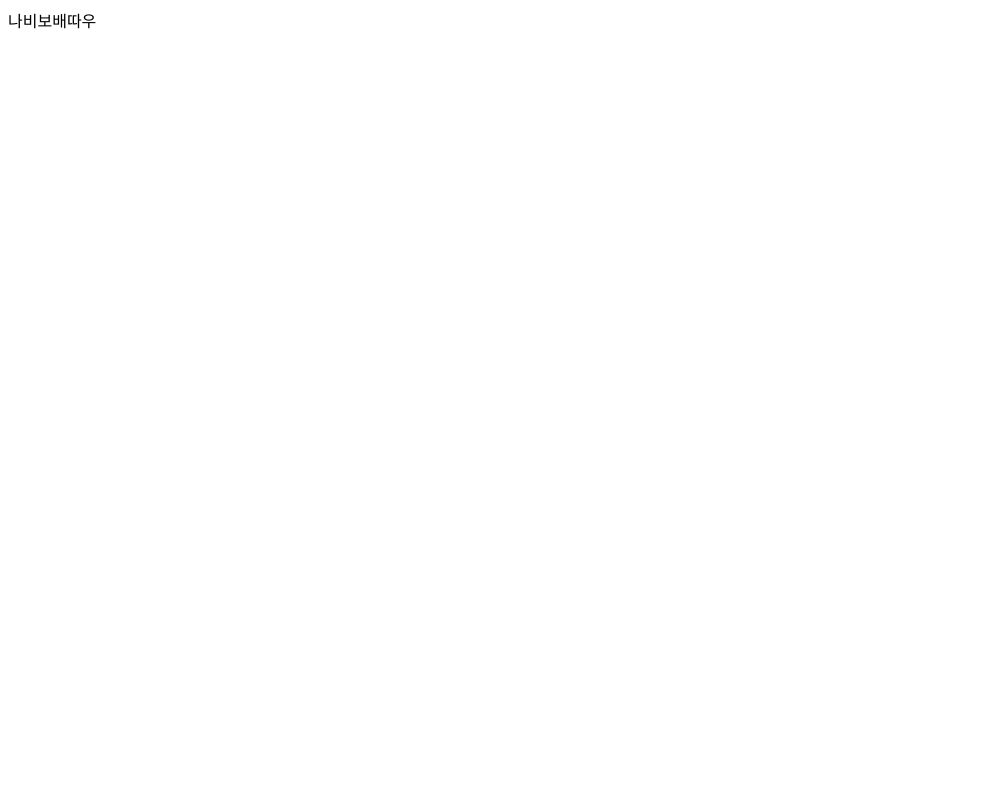
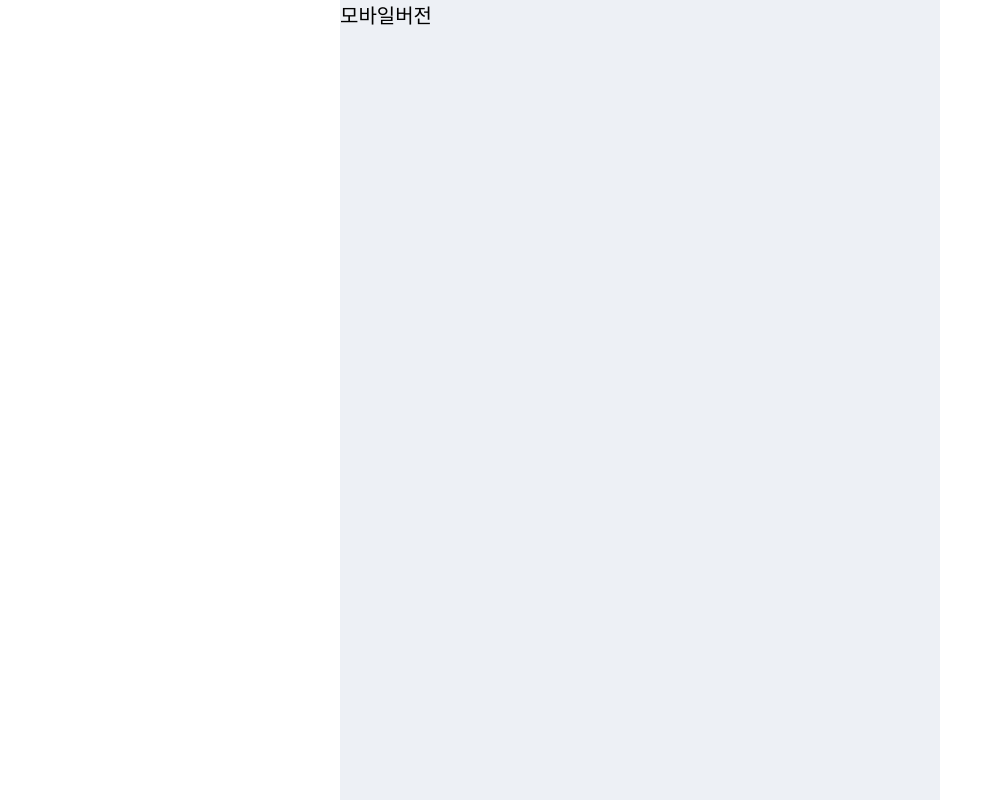
Before and after one commit to pet-reservation/auto-gagu-mobile, a Next.js app: page / in a window 1280 px wide. Shown: the whole page, without its empty margins (0-994 px from the left). Built offline with nearby package versions, Linux system fonts and the light colour scheme.

Commit message:
GlobalStyled, Theme 적용

```diff
--- a/src/pages/_app.tsx
+++ b/src/pages/_app.tsx
@@ -7,13 +7,18 @@ import {
 } from '@tanstack/react-query';
 import React from 'react';
 import { RecoilRoot } from 'recoil';
+import { GlobalStyle } from 'styles/Global';
+import { Theme } from 'styles/Theme';
 export default function App({ Component, pageProps }: AppProps) {
   const [queryClient] = React.useState(() => new QueryClient());
   return (
     <QueryClientProvider client={queryClient}>
-      <Hydrate>
+      <Hydrate state={pageProps.dehydratedState}>
         <RecoilRoot>
-          <Component {...pageProps} />
+          <ThemeProvider theme={Theme}>
+            <GlobalStyle />
+            <Component {...pageProps} />
+          </ThemeProvider>
         </RecoilRoot>
       </Hydrate>
     </QueryClientProvider>
--- a/src/pages/index.tsx
+++ b/src/pages/index.tsx
@@ -1,3 +1,8 @@
+import styled from 'styled-components';
+
+const Text = styled.div`
+  font-size: ${({ theme }) => theme.fontSize.title20};
+`;
 export default function Home() {
-  return <div>나비보배따우</div>;
+  return <Text>모바일버전</Text>;
 }
--- /dev/null
+++ b/styles/Global.tsx
@@ -0,0 +1,13 @@
+import { createGlobalStyle } from 'styled-components';
+
+export const GlobalStyle = createGlobalStyle`
+    body{
+        width: 600px;
+        max-width:600px;
+        margin: 0 auto;
+    }
+    body > #__next{
+        background-color:#edf0f5;
+        height:100vh;
+    }
+`;
--- /dev/null
+++ b/styles/Theme.ts
@@ -0,0 +1,29 @@
+import { DefaultTheme } from 'styled-components';
+
+declare module 'styled-components' {
+  export interface DefaultTheme {
+    fontSize: {
+      title20: string;
+      title24: string;
+      content14: string;
+      content17: string;
+    };
+    fontColor: {
+      white: string;
+      black: string;
+    };
+  }
+}
+
+export const Theme: DefaultTheme = {
+  fontSize: {
+    title20: '20px',
+    title24: '24px',
+    content14: '14px',
+    content17: '17px',
+  },
+  fontColor: {
+    white: '#fff',
+    black: '#000',
+  },
+};
```
